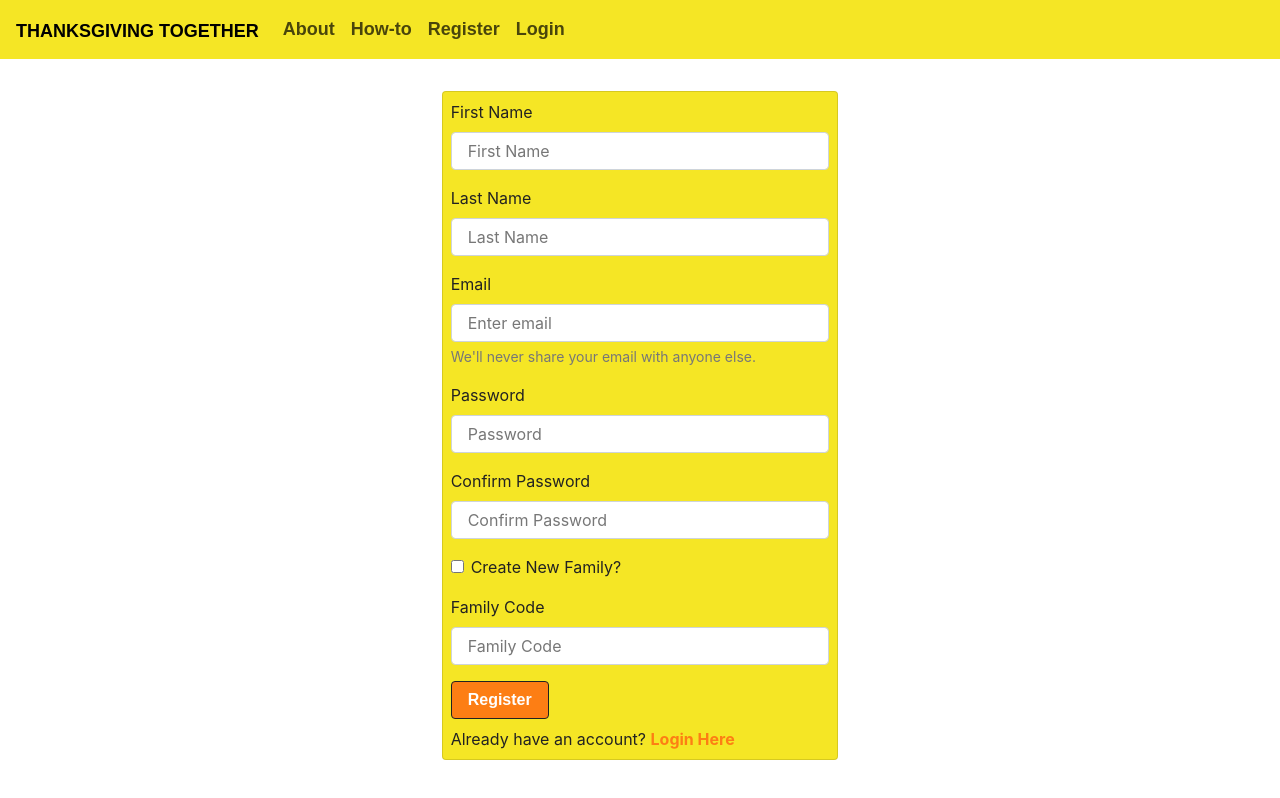
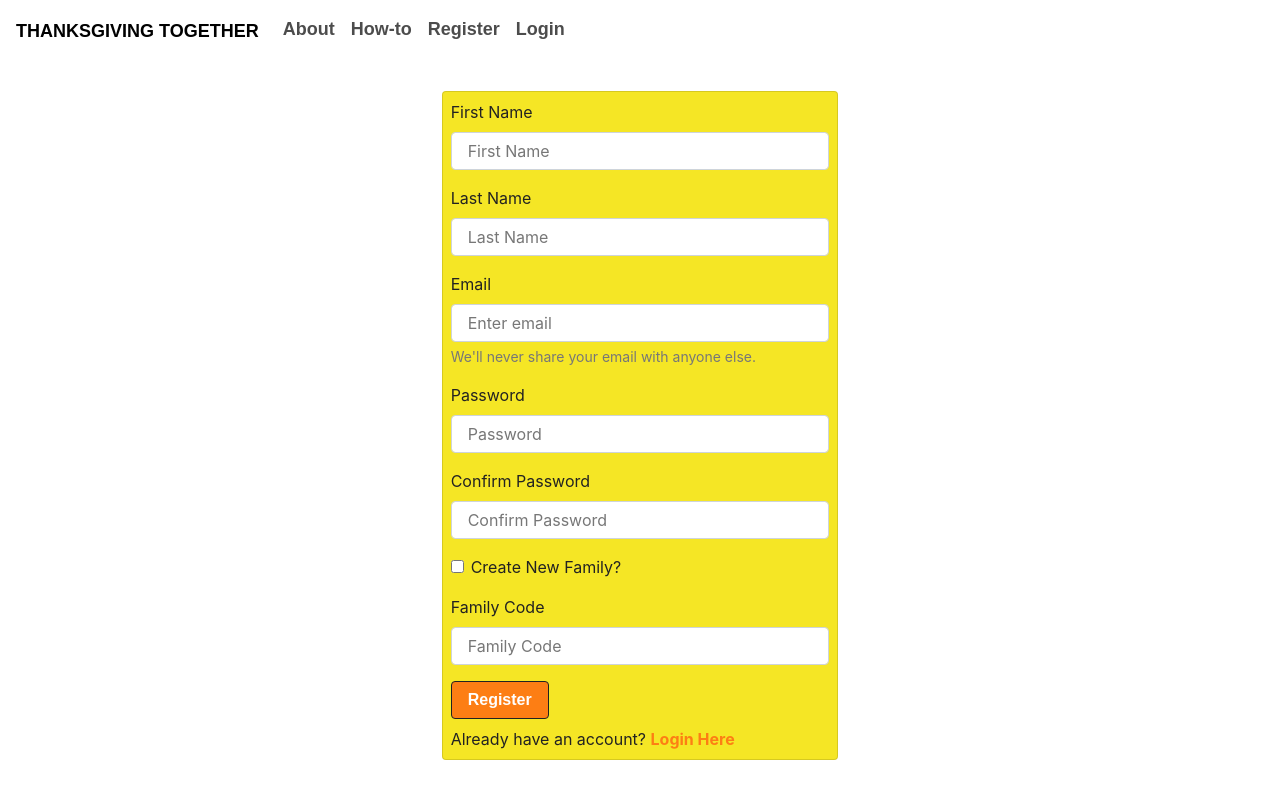
Before and after one commit to GAFelton/thanksgiving-together, a React (Create React App) app in the folder client/: page / in a window 1280 px wide. Built offline with nearby package versions, Linux system fonts and the light colour scheme; no server answers; a web font is replaced by a local one.

Commit message:
Set header background using headerBackground className instead of bg='warning'

```diff
--- a/client/src/components/Header/Header.js
+++ b/client/src/components/Header/Header.js
@@ -59,7 +59,7 @@ function Header({ showError }) {
           </Navbar>
         ) : (
           // This is the PublicRoute Navbar - It displays only for non-logged users
-          <Navbar collapseOnSelect fixed="sticky" expand="lg" bg="warning" variant="light">
+          <Navbar collapseOnSelect fixed="sticky" expand="lg" className="headerBackground" variant="light">
             <Navbar.Brand href="/">Thanksgiving Together</Navbar.Brand>
             <Navbar.Toggle aria-controls="responsive-navbar-nav" />
             <Navbar.Collapse id="responsive-navbar-nav">
```
